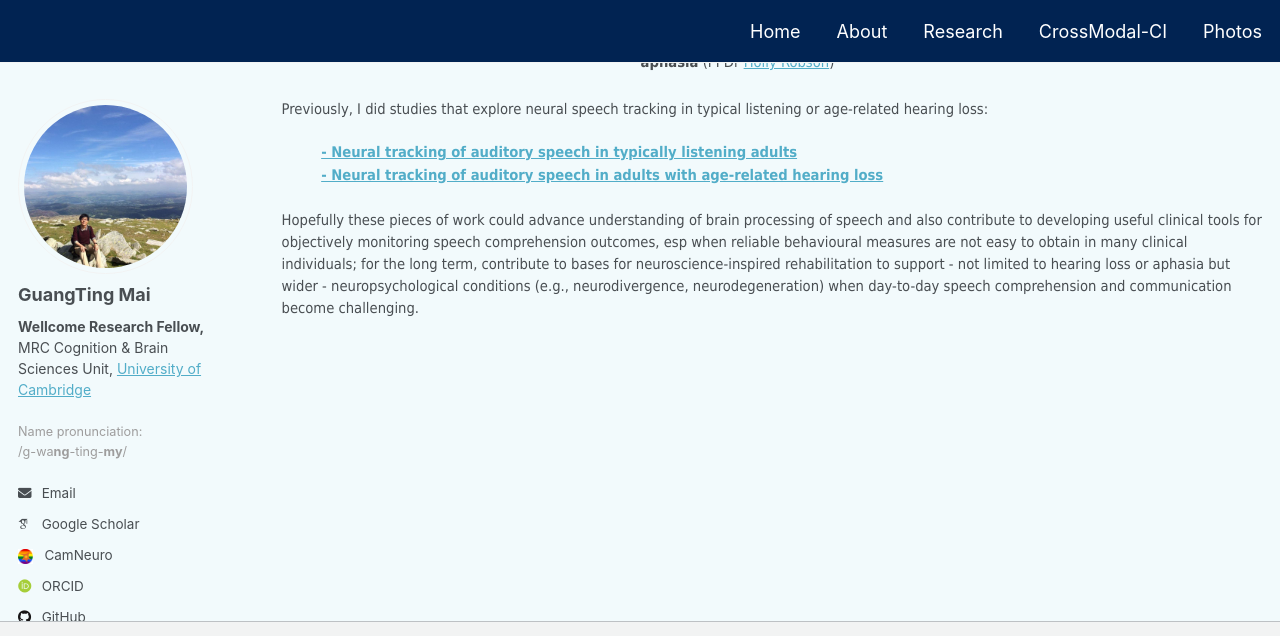
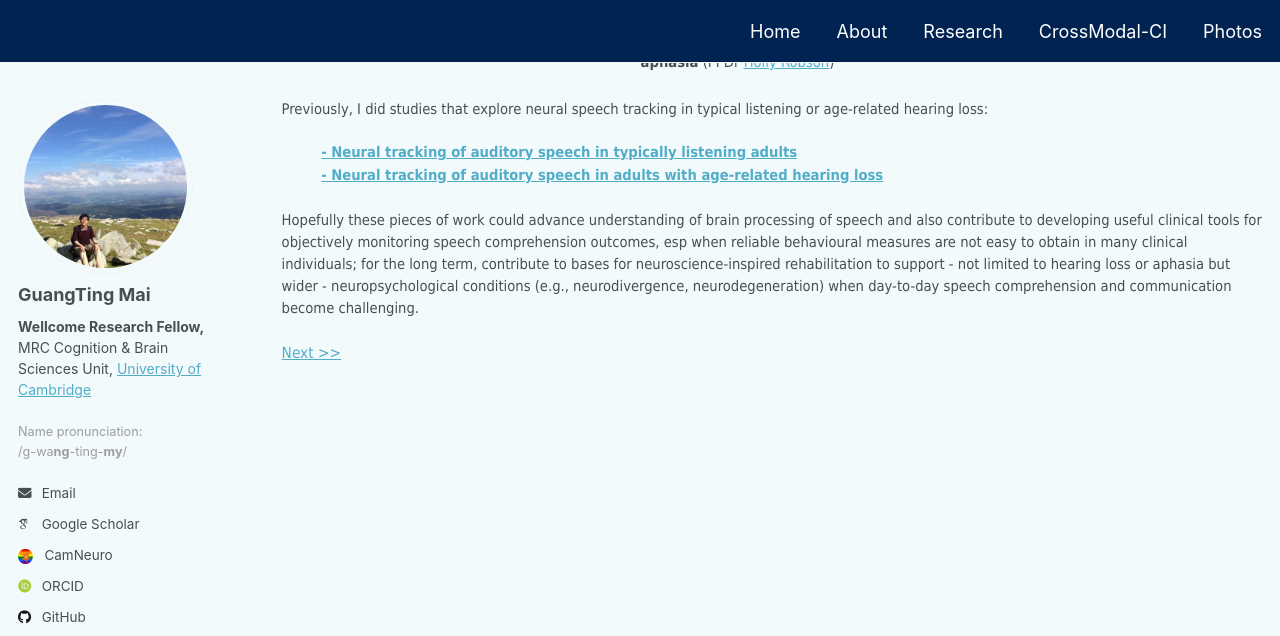
Before and after one commit to guangtingmai/guangtingmai.github.io, a Jekyll site: the page built from _pages/research-content.html, in a window 1280 px wide and 900 px high, scrolled down 804 px, cut to the strip 0-636 px from the top of the window. Built offline with Jekyll 4.4.1, drawn with Linux system fonts in a browser that asks for light colours; some web fonts are replaced.

Commit message:
Update research-content.html

```diff
--- a/_pages/research-content.html
+++ b/_pages/research-content.html
@@ -54,4 +54,5 @@
   to obtain in many clinical individuals; for the long term, contribute to bases for neuroscience-inspired rehabilitation to support - not limited to hearing loss
   or aphasia but wider - neuropsychological conditions (e.g., neurodivergence, neurodegeneration) when day-to-day speech comprehension and communication become
   challenging.</span></p>
+<p><span style="font-size: 11.5pt;font-family:Tahoma;line-height: 1.5;display: block;"><a href="https://guangtingmai.github.io/research-links/">Next >></a></span></p>
 <br>
```
